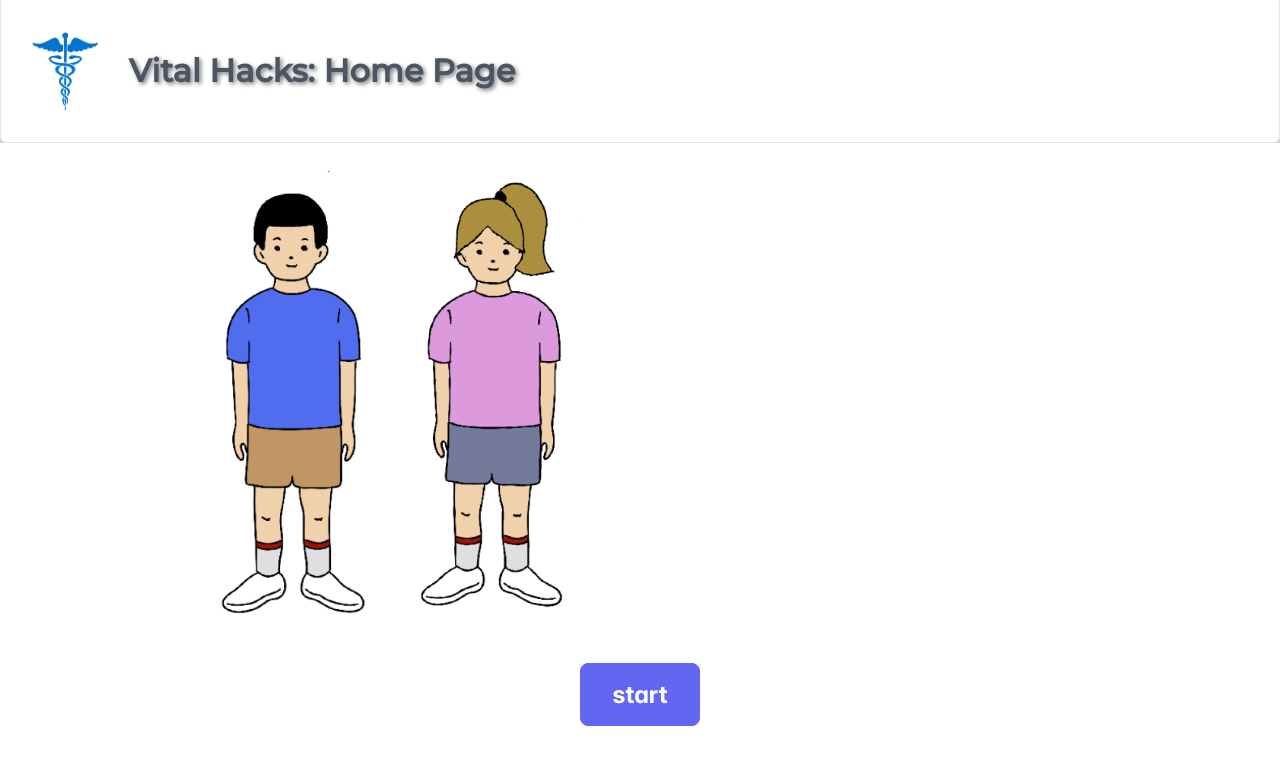
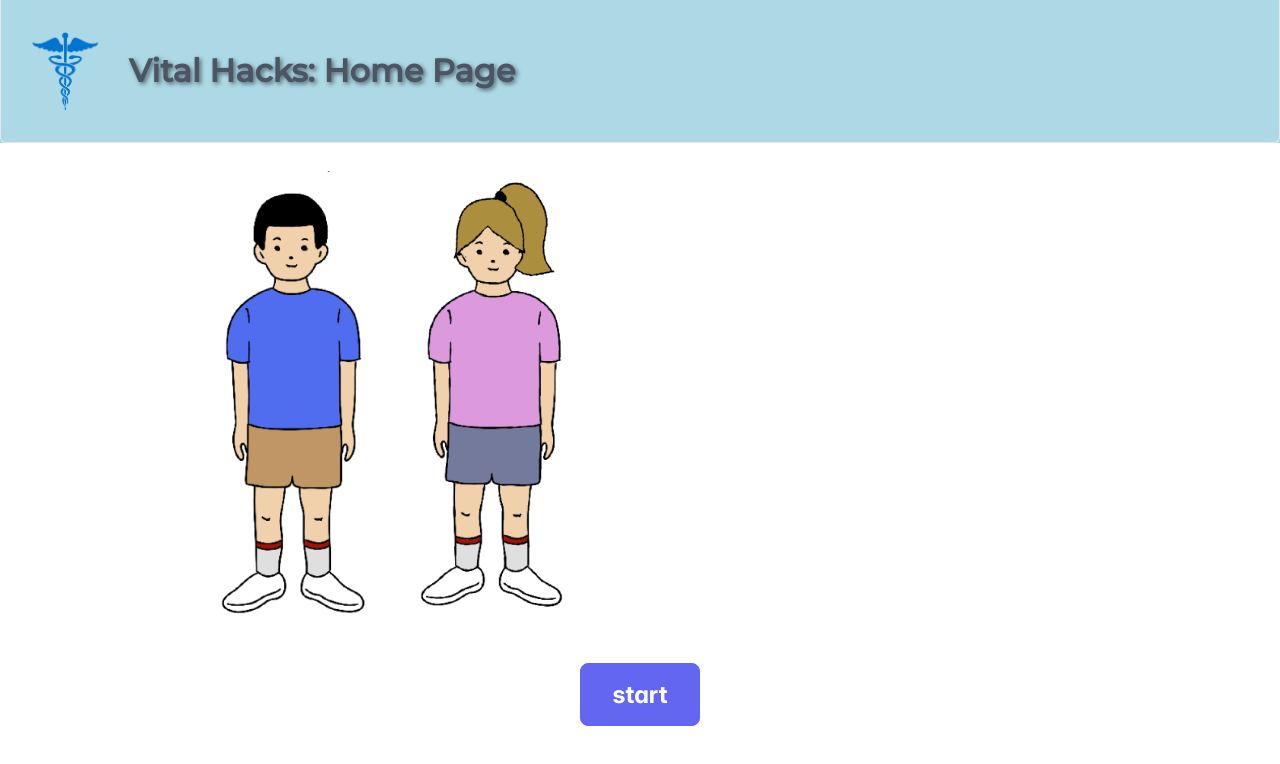
Before and after one commit to KalinaM11/Vital-Hackathon, a React (Create React App) app in the folder vital-hacks/: page / in a window 1280 px wide. Shown: the top 764 px of the page. Built offline with nearby package versions, Linux system fonts and the light colour scheme.

Commit message:
changed header color

```diff
--- a/vital-hacks/src/pages/shared/header/header.component.css
+++ b/vital-hacks/src/pages/shared/header/header.component.css
@@ -1,3 +1,9 @@
-.panel-background {
-    background-color: #ADD8E6 !important; /* Light Blue with !important */
+.p-panel {
+    background-color: transparent !important;
+    border: none !important; /* Remove unwanted borders */
+    box-shadow: none !important; /* Remove shadow */
 }
+
+.p-panel .p-panel-content {
+    background-color: transparent !important;
+}
--- a/vital-hacks/src/pages/shared/header/header.component.tsx
+++ b/vital-hacks/src/pages/shared/header/header.component.tsx
@@ -7,11 +7,14 @@ import './header.component.css';
 
 export const Header = (props: HeaderProps) => {
     return (
-        <Panel className="panel-background">
+        <div style={{ backgroundColor: '#ADD8E6', padding: '0px' }}>
+        <Panel style={{ backgroundColor: 'transparent' }} >
            <div style = {{ display: 'flex', alignItems: 'center' }}>
                 <img src={logo} alt="Logo" style={{ height: '100px', marginRight: '10px', padding: '10px'}} />
                 <h1 style={{padding: '10px', textAlign: 'left', fontFamily: 'Montserrat, sans-serif', textShadow: '2px 2px 4px rgba(0, 0, 0, .5)'}} >Vital Hacks: {props.pageType} </h1>
            </div>
+
         </Panel>
+        </div>
     );
 };
```
Also changed, not shown: vital-hacks/src/pages/selectionPage/selectionPage.tsx (added).
